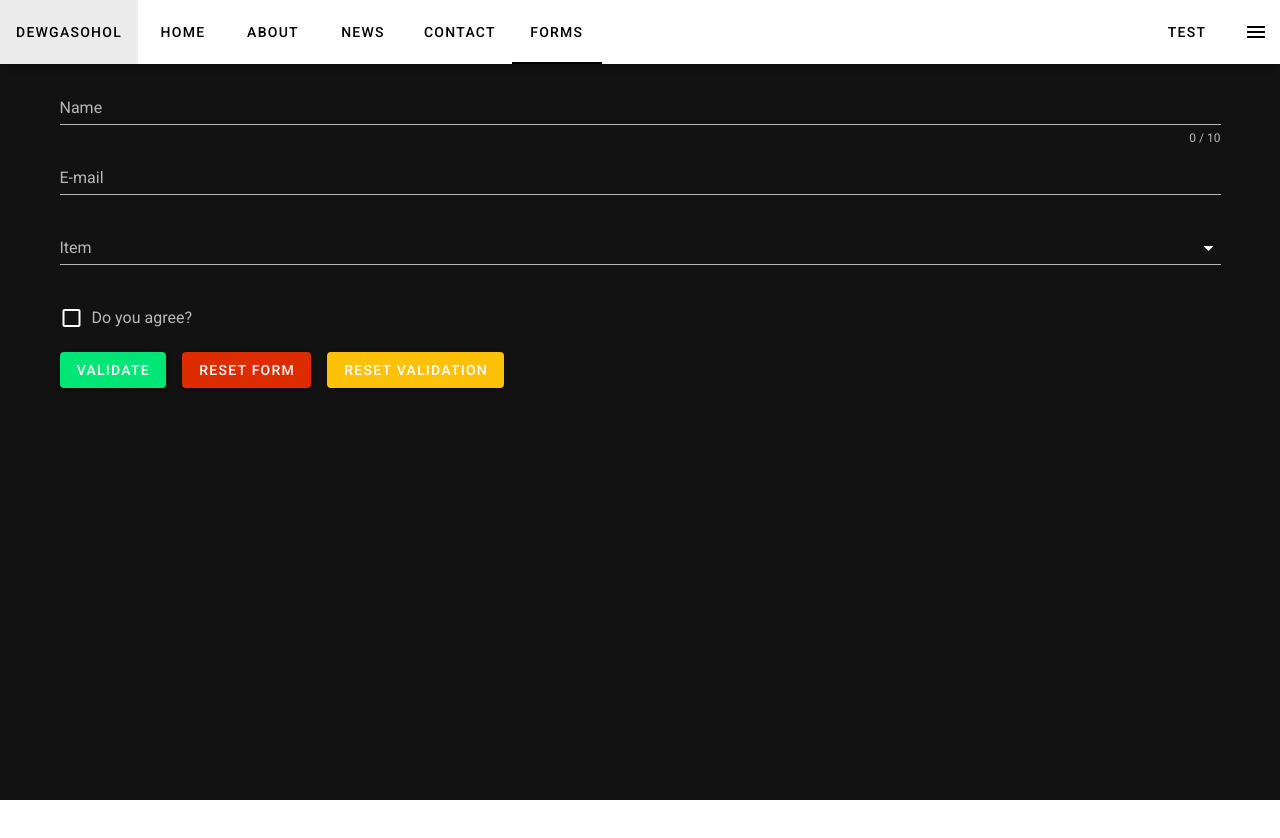
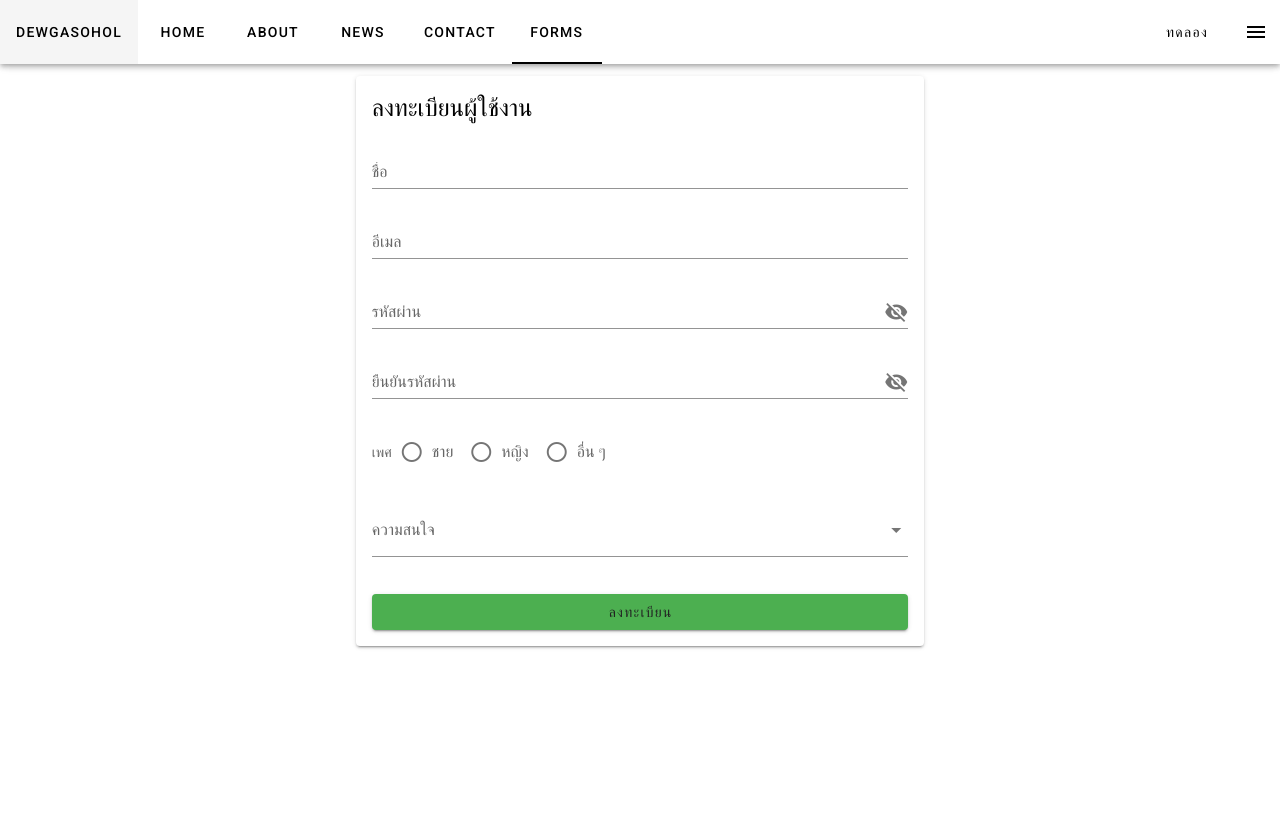
Before and after one commit to SasakuraDew/dewgasohol-beta, a Nuxt app: page /forms in a window 1280 px wide. Shown: the top 838 px of the page. Before the commit the page ends 800 px from the top, so only its background shows below. Built offline with nearby package versions, Linux system fonts and the light colour scheme.

Commit message:
8/7/2568

```diff
--- a/components/welcome.vue
+++ b/components/welcome.vue
@@ -1,5 +1,5 @@
 <template>
-    <v-container class="fill-height white-theme" fluid>
+    <v-container  class="white-theme" fluid>
         <v-row align="center" justify="center">
             <v-col cols="12" md="8" lg="6">
                 <v-card class="elevation-12 pa-5 text-center white-theme-card" color="white">
--- a/layouts/default.vue
+++ b/layouts/default.vue
@@ -9,8 +9,8 @@
         <v-tab class="black--text" to="/contact">Contact</v-tab>
         <v-tab class="black--text" to="/forms">Forms</v-tab>
         <v-spacer></v-spacer>
-        <v-tab class="black--text" to="/test">Test</v-tab>
-        <v-btn icon @click="drawer = !drawer" style="max-width: auto; height: auto; margin: 0 auto;">
+        <v-tab class="black--text" to="/test">ทดลอง</v-tab>
+        <v-btn class black icon @click="drawer = !drawer" style="max-width: auto; height: auto; margin: 0 auto;">
           <v-icon color="black">mdi-menu</v-icon>
         </v-btn>
       </v-tabs>
@@ -20,7 +20,7 @@
       right
       temporary
       app
-      style="max-width: 300px; height: auto; margin: 0 auto;"
+      style="max-width: auto; height: auto; margin: 0 auto;"
       width="300"
       fixed
       clipped
--- a/nuxt.config.js
+++ b/nuxt.config.js
@@ -29,13 +29,13 @@ export default {
   /*
   ** Plugins to load before mounting the App
   */
-  plugins: [
+  plugins: ['~/plugins/vuetify.js'
   ],
   /*
   ** Nuxt.js dev-modules
   */
   buildModules: [
-    '@nuxtjs/vuetify',
+    '@nuxtjs/vuetify'
   ],
   /*
   ** Nuxt.js modules
--- a/pages/about.vue
+++ b/pages/about.vue
@@ -9,9 +9,7 @@
                         เกี่ยวกับ Dewgasohol
                     </V-card-title>
                     <V-card-text class="black--text">
-                        Dewgasohol คือเว็บไซต์ที่ให้ข้อมูลและบริการเกี่ยวกับแก๊สโซฮอล์
-                        รวมถึงความรู้เกี่ยวกับเชื้อเพลิงชีวภาพ การใช้งาน และประโยชน์ต่าง ๆ
-                        เพื่อส่งเสริมการใช้พลังงานทางเลือกที่เป็นมิตรต่อสิ่งแวดล้อม
+                        นี่คือโครงสร้างใหม่ทั้งหมด เนื่องจากไม่ถถูกใจ Ai เลยเขียนเองซะเลย 5555+
                     </V-card-text>
                 </V-card>
             </V-col>
--- a/pages/forms.vue
+++ b/pages/forms.vue
@@ -1,114 +1,144 @@
 <template>
-    <v-container>
-        <template>
-  <v-form
-    ref="form"
-    v-model="valid"
-    lazy-validation
-  >
+  <v-container class="register-bg">
+    <v-row justify="center">
+      <v-col cols="12" sm="8" md="6">
+        <v-card color="white">
+          <v-card-title class="text-h5 black--text">ลงทะเบียนผู้ใช้งาน</v-card-title>
+          <v-card-text>
+            <v-form ref="registrationForm" v-model="valid" @submit.prevent="submitForm">
               <v-text-field
-      v-model="name"
-      :counter="10"
-      :rules="nameRules"
-      label="Name"
+                v-model="form.name"
+                label="ชื่อ"
+                :rules="[rules.required]"
                 required
+                class="black--text"
               ></v-text-field>
 
               <v-text-field
-      v-model="email"
-      :rules="emailRules"
-      label="E-mail"
+                v-model="form.email"
+                label="อีเมล"
+                :rules="[rules.required, rules.email]"
                 required
+                class="black--text"
               ></v-text-field>
 
+              <v-text-field
+                v-model="form.password"
+                label="รหัสผ่าน"
+                :type="showPassword ? 'text' : 'password'"
+                :append-icon="showPassword ? 'mdi-eye' : 'mdi-eye-off'"
+                @click:append="showPassword = !showPassword"
+                :rules="[rules.required, rules.minPassword]"
+                required
+                class="black--text"
+              ></v-text-field>
+
+              <v-text-field
+                v-model="form.confirmPassword"
+                label="ยืนยันรหัสผ่าน"
+                :type="showConfirmPassword ? 'text' : 'password'"
+                :append-icon="showConfirmPassword ? 'mdi-eye' : 'mdi-eye-off'"
+                @click:append="showConfirmPassword = !showConfirmPassword"
+                :rules="[rules.required, rules.passwordMatch]"
+                required
+                class="black--text"
+              ></v-text-field>
+
+              <v-radio-group v-model="form.gender" label="เพศ" :rules="[rules.required]" row required class="black--text mb-4">
+                <v-radio label="ชาย" value="male" class="black--text"></v-radio>
+                <v-radio label="หญิง" value="female" class="black--text"></v-radio>
+                <v-radio label="อื่น ๆ" value="other" class="black--text"></v-radio>
+              </v-radio-group>
+
               <v-select
-      v-model="select"
-      :items="items"
-      :rules="[v => !!v || 'Item is required']"
-      label="Item"
+                v-model="form.interests"
+                :items="interestOptions"
+                label="ความสนใจ"
+                multiple
+                chips
+                :rules="[rules.minInterests]"
                 required
+                class="black--text"
               ></v-select>
 
-    <v-checkbox
-      v-model="checkbox"
-      :rules="[v => !!v || 'You must agree to continue!']"
-      label="Do you agree?"
-      required
-    ></v-checkbox>
+              <v-btn color="success" type="submit" class="mt-4 black--text" block>ลงทะเบียน</v-btn>
+            </v-form>
 
-    <v-btn
-      :disabled="!valid"
-      color="success"
-      class="mr-4"
-      @click="validate"
-    >
-      Validate
-    </v-btn>
-
-    <v-btn
-      color="error"
-      class="mr-4"
-      @click="reset"
-    >
-      Reset Form
-    </v-btn>
-
-    <v-btn
-      color="warning"
-      @click="resetValidation"
-    >
-      Reset Validation
-    </v-btn>
-  </v-form>
-</template>
+            <v-alert v-if="registrationSuccess" type="success" class="mt-4 black--text">
+              ลงทะเบียนสำเร็จ!
+            </v-alert>
+            <div v-if="showVideo" class="mt-4">
+              <iframe width="100%" height="315" :src="videoUrl" frameborder="0" allow="autoplay; encrypted-media" allowfullscreen></iframe>
+            </div>
+          </v-card-text>
+        </v-card>
+      </v-col>
+    </v-row>
   </v-container>
 </template>
 
 <script>
 export default {
-    data: () => ({
-      valid: true,
+  data() {
+    return {
+      valid: false,
+      showPassword: false,
+      showConfirmPassword: false,
+      form: {
         name: '',
-      nameRules: [
-        v => !!v || 'Name is required',
-        v => (v && v.length <= 10) || 'Name must be less than 10 characters',
+        email: '',
+        password: '',
+        confirmPassword: '',
+        gender: null,
+        interests: [],
+      },
+      interestOptions: [
+        'กีฬา',
+        'ดนตรี',
+        'ภาพยนตร์',
+        'หนังสือ',
+        'เทคโนโลยี',
+        'ท่องเที่ยว',
+        'ทำอาหาร',
       ],
-      email: '',
-      emailRules: [
-        v => !!v || 'E-mail is required',
-        v => /.+@.+\..+/.test(v) || 'E-mail must be valid',
-      ],
-      select: null,
-      items: [
-        'Item 1',
-        'Item 2',
-        'Item 3',
-        'Item 4',
-      ],
-      checkbox: false,
-    }),
-
+      registrationSuccess: false,
+      showVideo: false,
+      videoUrl: '',
+      rules: {
+        required: value => !!value || 'กรุณากรอกข้อมูล',
+        email: value => {
+          const pattern = /^(([^<>()[\]\\.,;:\s@"]+(\.[^<>()[\]\\.,;:\s@"]+)*)|(".+"))@((\[[0-9]{1,3}\.[0-9]{1,3}\.[0-9]{1,3}\.[0-9]{1,3}])|(([a-zA-Z\-0-9]+\.)+[a-zA-Z]{2,}))$/;
+          return pattern.test(value) || 'รูปแบบอีเมลไม่ถูกต้อง';
+        },
+        minPassword: value => value && value.length >= 6 || 'รหัสผ่านต้องมีอย่างน้อย 6 ตัวอักษร',
+        passwordMatch: value => value === this.form.password || 'รหัสผ่านไม่ตรงกัน',
+        minInterests: value => value && value.length > 0 || 'กรุณาเลือกความสนใจอย่างน้อยหนึ่งอย่าง',
+      },
+    };
+  },
   methods: {
-      validate () {
-        this.$refs.form.validate()
-      },
-      reset () {
-        this.$refs.form.reset()
-      },
-      resetValidation () {
-        this.$refs.form.resetValidation()
+    async submitForm() {
+      const valid = await this.$refs.registrationForm.validate();
+      if (valid) {
+        this.registrationSuccess = true;
+        this.showVideo = true;
+        this.videoUrl = 'https://www.youtube.com/embed/dQw4w9WgXcQ?autoplay=1';
+      } else {
+        this.registrationSuccess = false;
+        this.showVideo = false;
+        this.videoUrl = '';
+      }
     },
   },
-  }
+};
 </script>
 
 <style scoped>
-.home-bg {
+.register-bg {
   background: #fff !important;
   min-height: 100vh;
 }
-v-container, v-row, v-col, v-card {
-    position: relative;
-    z-index: 2;
+.v-card, .v-text-field, .v-radio, .v-select, .v-btn, .v-alert {
+  color: #222 !important;
 }
 </style>
--- a/pages/test.vue
+++ /dev/null
@@ -1,22 +0,0 @@
-<template>
-  <v-tabs
-    tabs
-    background-color="white"
-    color="white"
-    slider-color="black"
-  >
-    <v-tab class="black--text">
-      <nuxt-link class="white-btn" to="/"><v-btn>Dewgasohol</v-btn></nuxt-link>
-    </v-tab>
-    <v-tab class="black--text">
-      <nuxt-link class="black--text" to="/home">Home</nuxt-link>
-    </v-tab>
-    <v-tab class="black--text">
-      <nuxt-link class="black--text" to="/about">About</nuxt-link>
-    </v-tab>
-    <v-tab class="black--text">
-      <nuxt-link class="black--text" to="/news">News</nuxt-link>
-    </v-tab>
-
-  </v-tabs>
-</template>
--- /dev/null
+++ b/plugins/vuetify.js
@@ -0,0 +1,25 @@
+import Vue from 'vue'
+import Vuetify from 'vuetify/lib'
+Vue.use(Vuetify)
+
+export default ctx => {
+  const vuetify = new Vuetify({
+    theme: {
+      dark: false, // ← ตั้งค่านี้ให้ false คือ "ธีมสว่าง"
+      themes: {
+        light: {
+          primary: '#1976D2',
+          secondary: '#424242',
+          accent: '#82B1FF',
+          error: '#FF5252',
+          info: '#2196F3',
+          success: '#4CAF50',
+          warning: '#FB8C00'
+        }
+      }
+    }
+  })
+
+  ctx.app.vuetify = vuetify
+  ctx.$vuetify = vuetify.framework
+}
```
Also changed, not shown: static/For git hub.txt (added). Lines whose indentation alone changed are shown as unchanged.
